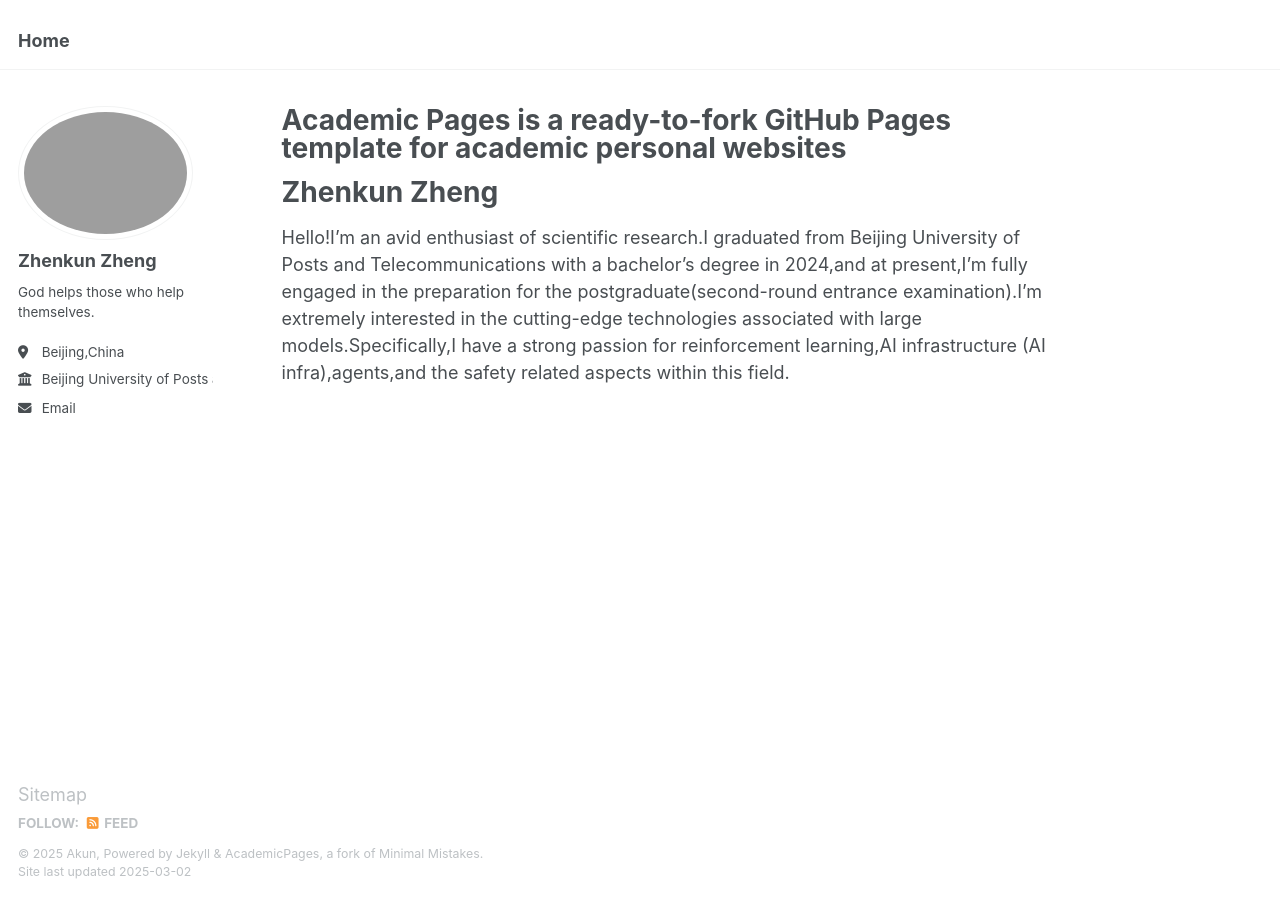
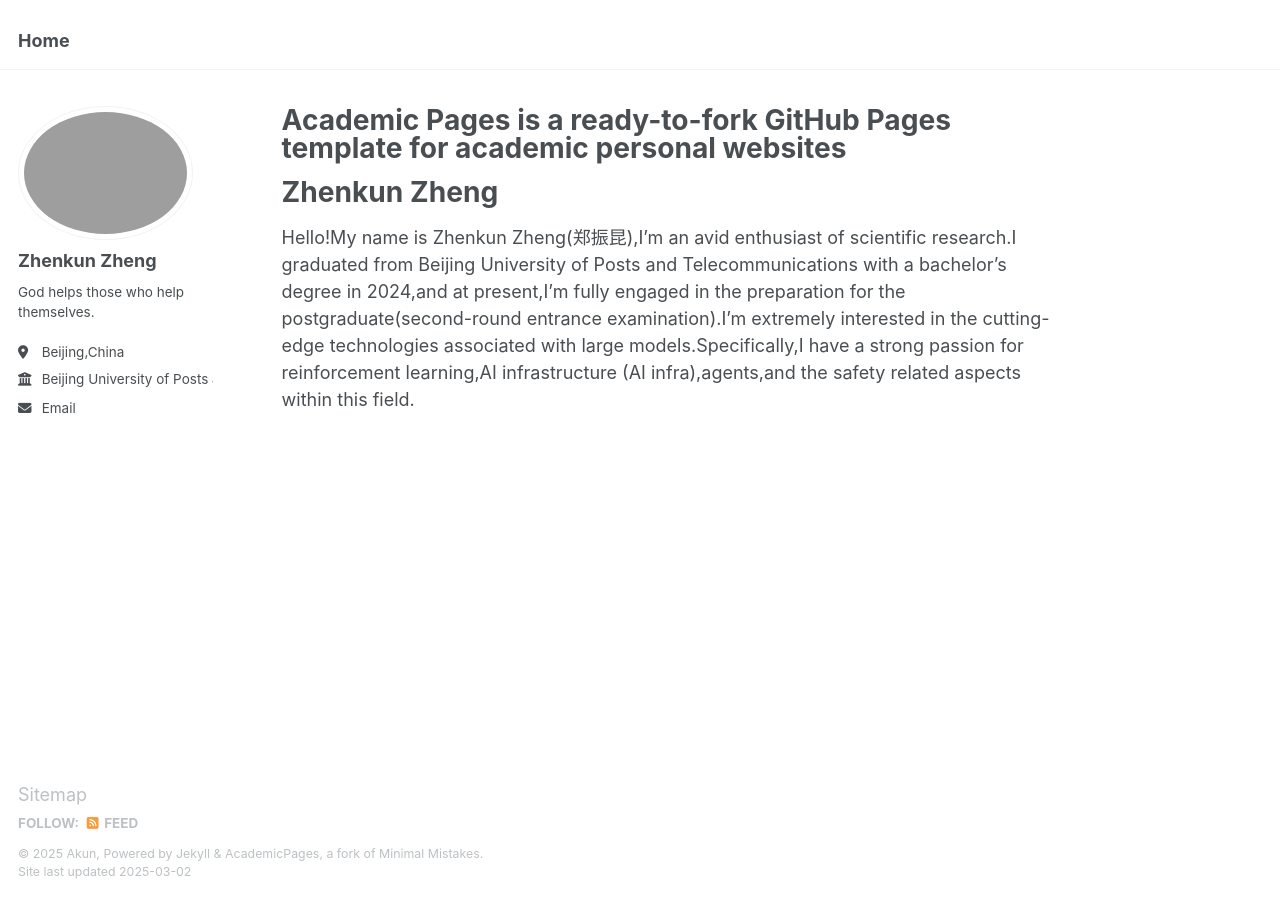
Before and after one commit to zzcakun/zzcakun.github.io, a Jekyll site: the page built from _pages/about.md, in a window 1280 px wide. Built offline with Jekyll 4.4.1, drawn with Linux system fonts in a browser that asks for light colours.

Commit message:
Update about.md

```diff
--- a/_pages/about.md
+++ b/_pages/about.md
@@ -8,4 +8,4 @@ redirect_from:
 ---
 
 # Zhenkun Zheng
-Hello!I'm an avid enthusiast of scientific research.I graduated from Beijing University of Posts and Telecommunications with a bachelor's degree in 2024,and at present,I'm fully engaged in the preparation for the postgraduate(second-round entrance examination).I'm extremely interested in the cutting-edge technologies associated with large models.Specifically,I have a strong passion for reinforcement learning,AI infrastructure (AI infra),agents,and the safety related aspects within this field.
+Hello!My name is Zhenkun Zheng(郑振昆),I'm an avid enthusiast of scientific research.I graduated from Beijing University of Posts and Telecommunications with a bachelor's degree in 2024,and at present,I'm fully engaged in the preparation for the postgraduate(second-round entrance examination).I'm extremely interested in the cutting-edge technologies associated with large models.Specifically,I have a strong passion for reinforcement learning,AI infrastructure (AI infra),agents,and the safety related aspects within this field.
```
